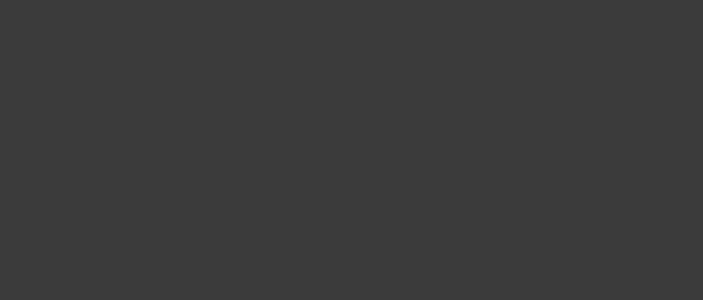
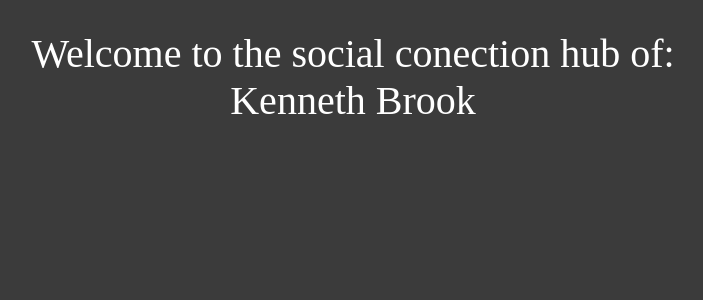
Before and after one commit to kenneth-brook/social-landing, a React (Create React App) app: page / in a window 1280 px wide. Shown: the top 300 px of the page, without its empty margins (287-990 px from the left). Built offline with nearby package versions, Linux system fonts and the light colour scheme.

Commit message:
data passing, header rendering

```diff
--- a/src/App.css
+++ /dev/null
@@ -1,14 +0,0 @@
-.App {
-	text-align: center;
-}
-
-.App-header {
-	background-color: #282c34;
-	min-height: 100vh;
-	display: flex;
-	flex-direction: column;
-	align-items: center;
-	justify-content: center;
-	font-size: calc(10px + 2vmin);
-	color: white;
-}
--- a/src/App.js
+++ b/src/App.js
@@ -1,8 +1,10 @@
+import DisplayBody from "./components/display-body/DisplayBody";
+
 function App() {
   return (
     <div className="App">
       <header className="App-header">
-
+        <DisplayBody />
       </header>
     </div>
   );
--- /dev/null
+++ b/src/components/display-body/DisplayBody.js
@@ -0,0 +1,13 @@
+import React from "react";
+import Header from "../header/Header";
+import {data} from "../../data/data";
+
+function DisplayBody() {
+    return (
+        <div className="displayBody">
+            <Header passData={data}/>
+        </div>
+    );
+}
+
+export default DisplayBody;
--- /dev/null
+++ b/src/components/display-body/displayBody.scss
@@ -0,0 +1,3 @@
+.displayBody {
+	margin-top: 30px;
+}
--- /dev/null
+++ b/src/components/header/Header.js
@@ -0,0 +1,13 @@
+import React from "react";
+
+function Header(props) {
+    const doit = props.passData[0];
+    return (
+        <div>
+            <h1>Welcome to the social conection hub of:</h1>
+            <h1>{doit.fName} {doit.lName}</h1>
+        </div>
+    );
+}
+
+export default Header;
--- /dev/null
+++ b/src/data/data.js
@@ -0,0 +1,14 @@
+export const data = [
+    {
+        id:1,
+        fName:"Kenneth",
+        lName:"Brook",
+        lIn:"https://www.linkedin.com/in/kenneth-brook/",
+        fb:"https://www.facebook.com/kenneth.i.brook",
+        twit:""
+    }
+];
+
+export default {
+    data,
+}
--- a/src/global-sass/global.scss
+++ b/src/global-sass/global.scss
@@ -6,3 +6,9 @@ html {
 body {
 	background-color: #3b3b3b;
 }
+
+h1 {
+	font-size: 4rem;
+	color: white;
+	text-align: center;
+}
--- a/src/global-sass/index.scss
+++ b/src/global-sass/index.scss
@@ -1,2 +1,3 @@
 @import "./reset.scss";
 @import "./global.scss";
+@import "../components/display-body/displayBody.scss";
```
Also changed, not shown: src/components/display-card/DisplayCard.js (added), src/components/display-card/displayCard.scss (added), src/components/header/header.scss (added).
